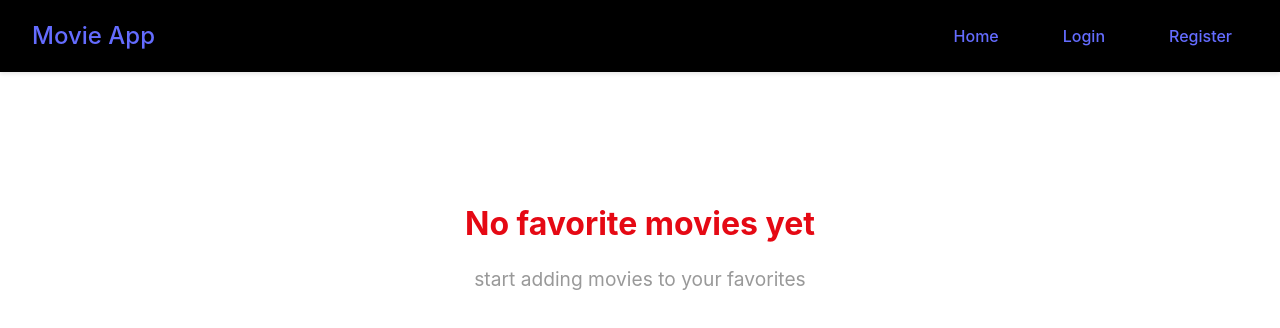
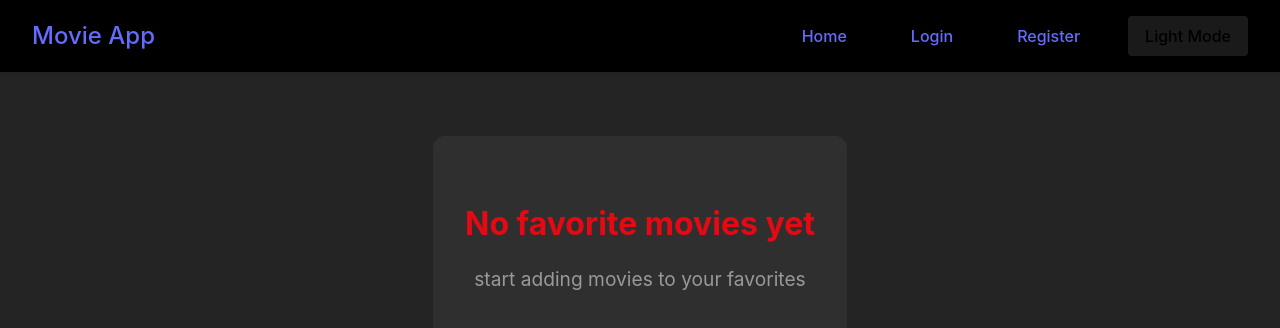
Before and after one commit to nafisshahriar98/movie-app, a React (Vite) app in the folder frontend/: page /favorites in a window 1280 px wide. Shown: the top 328 px of the page. Built offline with nearby package versions, Linux system fonts and the light colour scheme.

Commit message:
added dark&light mode

```diff
--- a/frontend/src/App.jsx
+++ b/frontend/src/App.jsx
@@ -8,11 +8,13 @@ import NavBar from "./components/NavBar";
 import { AuthProvider } from './contexts/AuthContext';
 import Login from "./pages/Login";
 import Register from "./pages/Register";
+import { ThemeProvider } from './contexts/ThemeContext';
 
 function App() {
 
   return (
     <AuthProvider>
+      <ThemeProvider>
         <MovieProvider>
           <NavBar />
           <main className='main-content'>
@@ -24,6 +26,7 @@ function App() {
             </Routes>
           </main>
         </MovieProvider>
+      </ThemeProvider>
     </AuthProvider>
   );
 }
--- a/frontend/src/components/NavBar.jsx
+++ b/frontend/src/components/NavBar.jsx
@@ -1,11 +1,13 @@
 import { Link } from "react-router-dom"
 import { useAuth } from "../contexts/AuthContext";
 import { useNavigate } from "react-router-dom";
+import { useTheme } from "../contexts/ThemeContext";
 import '../css/Navbar.css'
 
 function NavBar() {
 
     const { user, isLoading, logout } = useAuth();
+    const { theme, toggleTheme } = useTheme();
     const navigate = useNavigate();
 
     const handleLogout = () => {
@@ -36,6 +38,9 @@ function NavBar() {
                     <Link to="/register" className="nav-link">Register</Link>
                 </>
             )}
+            <button onClick={toggleTheme} className="nav-link theme-toggle">
+                {theme ==="dark"?"Light Mode":"Dark Mode"}
+            </button>
         </div>
     </nav>
 }
--- /dev/null
+++ b/frontend/src/contexts/ThemeContext.jsx
@@ -0,0 +1,22 @@
+import { createContext, useState, useContext, useEffect } from "react";
+export const ThemeContext = createContext();
+export const useTheme = () => useContext(ThemeContext);
+
+export const ThemeProvider = ({ children }) => {
+    const [theme, setTheme] = useState("dark");
+
+    useEffect(() =>{
+        document.body.classList.remove("light", "dark");
+        document.body.classList.add(theme);
+    },[theme]);
+
+    const toggleTheme = () =>{
+        setTheme(prev =>prev === "dark"?"light":"dark");
+    };
+
+    return (
+        <ThemeContext.Provider value= {{theme,toggleTheme}}>
+            {children}
+        </ThemeContext.Provider>
+    );
+};
--- a/frontend/src/css/Favorites.css
+++ b/frontend/src/css/Favorites.css
@@ -8,7 +8,7 @@
   margin-bottom: 2rem;
   text-align: center;
   font-size: 2.5rem;
-  color: #ffffff;
+  color: var(--text-color);
   text-shadow: 2px 2px 4px rgba(0, 0, 0, 0.3);
 }
 
@@ -40,12 +40,13 @@
     opacity: 0;
     transform: translateY(20px);
   }
+
   to {
     opacity: 1;
     transform: translateY(0);
   }
 }
 
-.movies-grid > * {
+.movies-grid>* {
   animation: fadeIn 0.3s ease-out forwards;
 }
--- a/frontend/src/css/Home.css
+++ b/frontend/src/css/Home.css
@@ -18,7 +18,7 @@
   padding: 0.75rem 1rem;
   border: none;
   border-radius: 4px;
-  background-color: #333;
+  background-color: var(--card-bg);
   color: white;
   font-size: 1rem;
 }
--- a/frontend/src/css/MovieCard.css
+++ b/frontend/src/css/MovieCard.css
@@ -2,7 +2,7 @@
   position: relative;
   border-radius: 8px;
   overflow: hidden;
-  background-color: #1a1a1a;
+  background-color: var(--card-bg);
   transition: transform 0.2s;
   height: 100%;
   display: flex;
@@ -31,11 +31,9 @@
   left: 0;
   right: 0;
   bottom: 0;
-  background: linear-gradient(
-    to bottom,
-    rgba(0, 0, 0, 0.1),
-    rgba(0, 0, 0, 0.8)
-  );
+  background: linear-gradient(to bottom,
+      rgba(0, 0, 0, 0.1),
+      rgba(0, 0, 0, 0.8));
   opacity: 0;
   transition: opacity 0.2s;
   display: flex;
--- a/frontend/src/css/Navbar.css
+++ b/frontend/src/css/Navbar.css
@@ -1,5 +1,5 @@
 .navbar {
-  background-color: #000000;
+  background-color: var(--navbar-bg);
   padding: 1rem 2rem;
   display: flex;
   justify-content: space-between;
--- a/frontend/src/css/index.css
+++ b/frontend/src/css/index.css
@@ -1,12 +1,22 @@
+  :root {
+    --bg-color: #242424;
+    --text-color: rgba(255, 255, 255, 0.87);
+    --navbar-bg: #000000;
+    --card-bg: #1a1a1a;
+  }
+
+  body.light {
+    --bg-color: #f0f0f0;
+    --text-color: #213547;
+    --navbar-bg: #ffffff;
+    --card-bg: #ffffff;
+  }
+
   :root {
     font-family: Inter, system-ui, Avenir, Helvetica, Arial, sans-serif;
     line-height: 1.5;
     font-weight: 400;
-
     color-scheme: light dark;
-  color: rgba(255, 255, 255, 0.87);
-  background-color: #242424;
-
     font-synthesis: none;
     text-rendering: optimizeLegibility;
     -webkit-font-smoothing: antialiased;
@@ -19,7 +29,8 @@
     box-sizing: border-box;
   }
 
-html, body {
+  html,
+  body {
     overflow-x: hidden;
   }
 
@@ -28,6 +39,9 @@ body {
     width: 100%;
     min-height: 100vh;
     position: relative;
+    background-color: var(--bg-color);
+    color: var(--text-color);
+    transition: background-color 0.3s, color 0.3s; /* smooth toggle */
   }
 
   #root {
@@ -42,6 +56,7 @@ a {
     color: #646cff;
     text-decoration: inherit;
   }
+
   a:hover {
     color: #535bf2;
   }
@@ -58,27 +73,16 @@ button {
     font-size: 1em;
     font-weight: 500;
     font-family: inherit;
-  background-color: #1a1a1a;
+    background-color: var(--card-bg);
     cursor: pointer;
     transition: border-color 0.25s;
   }
+
   button:hover {
     border-color: #646cff;
   }
+
   button:focus,
   button:focus-visible {
     outline: 4px auto -webkit-focus-ring-color;
   }
-
-@media (prefers-color-scheme: light) {
-  :root {
-    color: #213547;
-    background-color: #ffffff;
-  }
-  a:hover {
-    color: #747bff;
-  }
-  button {
-    background-color: #f9f9f9;
-  }
-}
```
Lines whose indentation alone changed are shown as unchanged.
